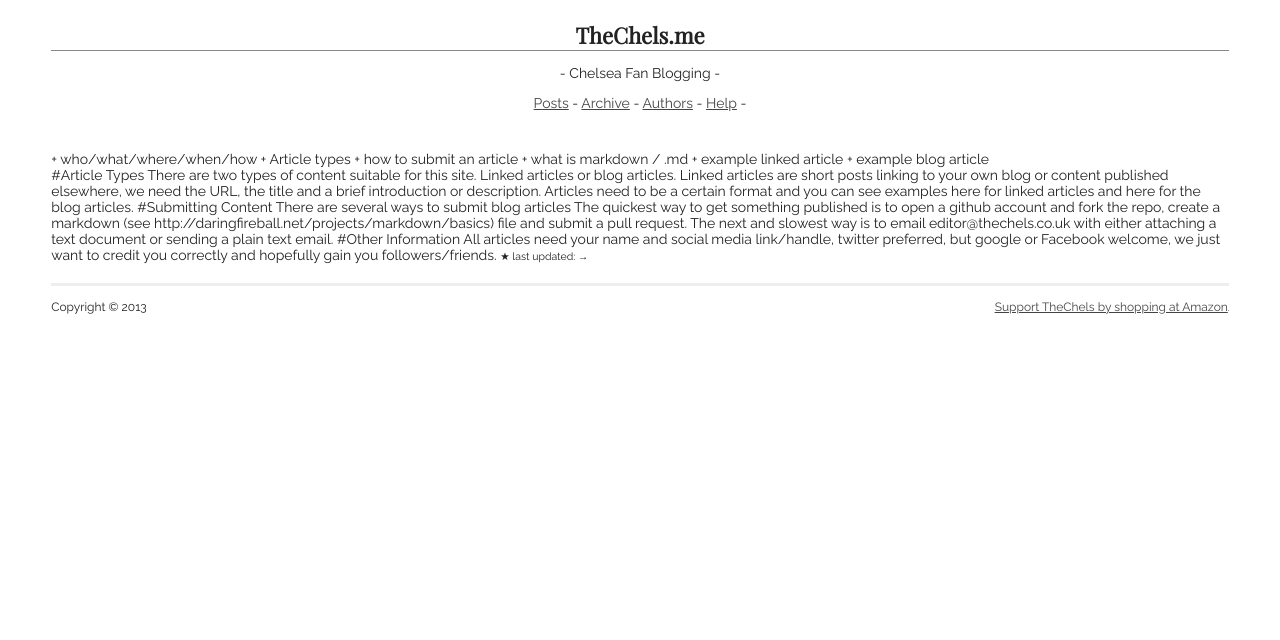
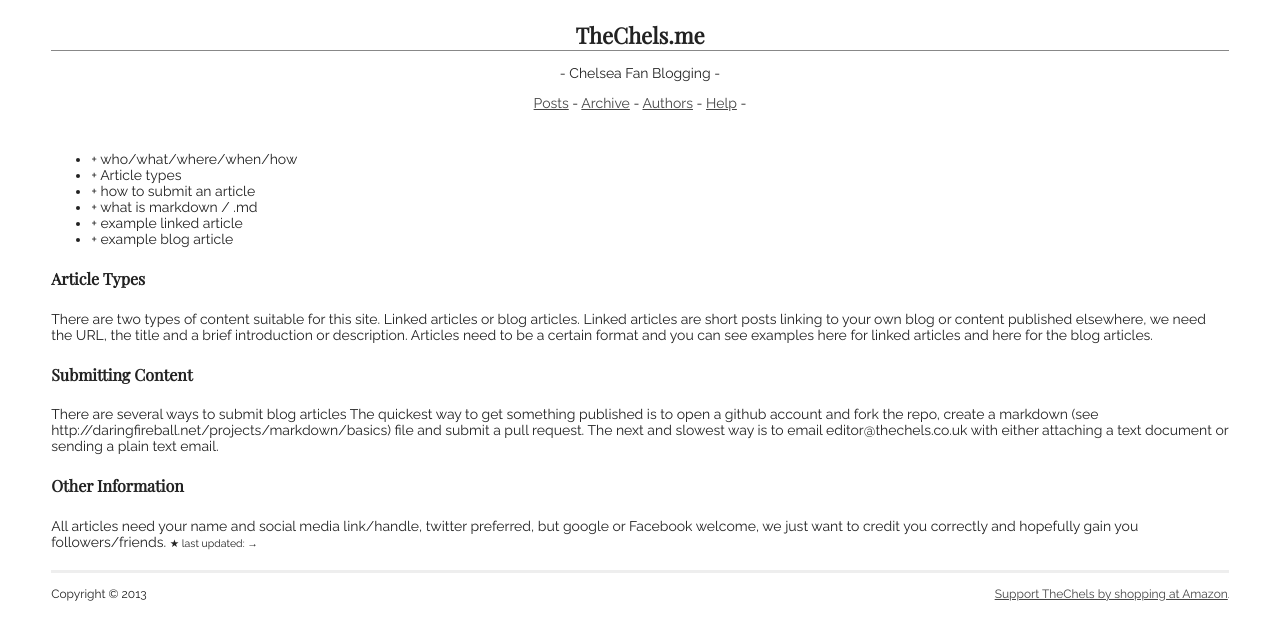
Before and after one commit to TheNenae/TheChels.github.io, a Jekyll site: the page built from help.html, in a window 1280 px wide. Shown: the top 640 px of the page. Built offline with Jekyll 4.4.1, drawn with Linux system fonts in a browser that asks for light colours; Markdown is read by kramdown in place of the engine named in the settings.

Commit message:
fix formatting

```diff
--- a/help.html
+++ b/help.html
@@ -7,15 +7,16 @@
 ---
 <div class="content">
 
-+ who/what/where/when/how
-+ Article types
-+ how to submit an article
-+ what is markdown / .md
-+ example linked article
-+ example blog article
-</div>
+<ul>
+<li>+ who/what/where/when/how</li>
+<li>+ Article types</li>
+<li>+ how to submit an article</li>
+<li>+ what is markdown / .md</li>
+<li>+ example linked article</li>
+<li>+ example blog article</li>
+</ul>
 
-#Article Types
+<h4>Article Types</h4>
 
 There are two types of content suitable for this site. Linked articles or blog articles.
 
@@ -23,14 +24,15 @@
 
 Articles need to be a certain format and you can see examples here for linked articles and here for the blog articles.
 
-#Submitting Content
+<h4>Submitting Content</h4>
 There are several ways to submit blog articles
 
 The quickest way to get something published is to open a github account and fork the repo, create a markdown (see http://daringfireball.net/projects/markdown/basics)  file and submit a pull request.
 
 The next and slowest way is to email editor@thechels.co.uk with either attaching a text document or sending a plain text email.
 
-#Other Information
+<h4>Other Information</h4>
 All articles need your name and social media link/handle, twitter preferred, but google or Facebook welcome, we just want to credit you correctly and hopefully gain you followers/friends.
 
 <small>★ <span class="date">last updated: {{ post.date | date: "%e %B, %Y" }} →</span></small>
+</div>
```
